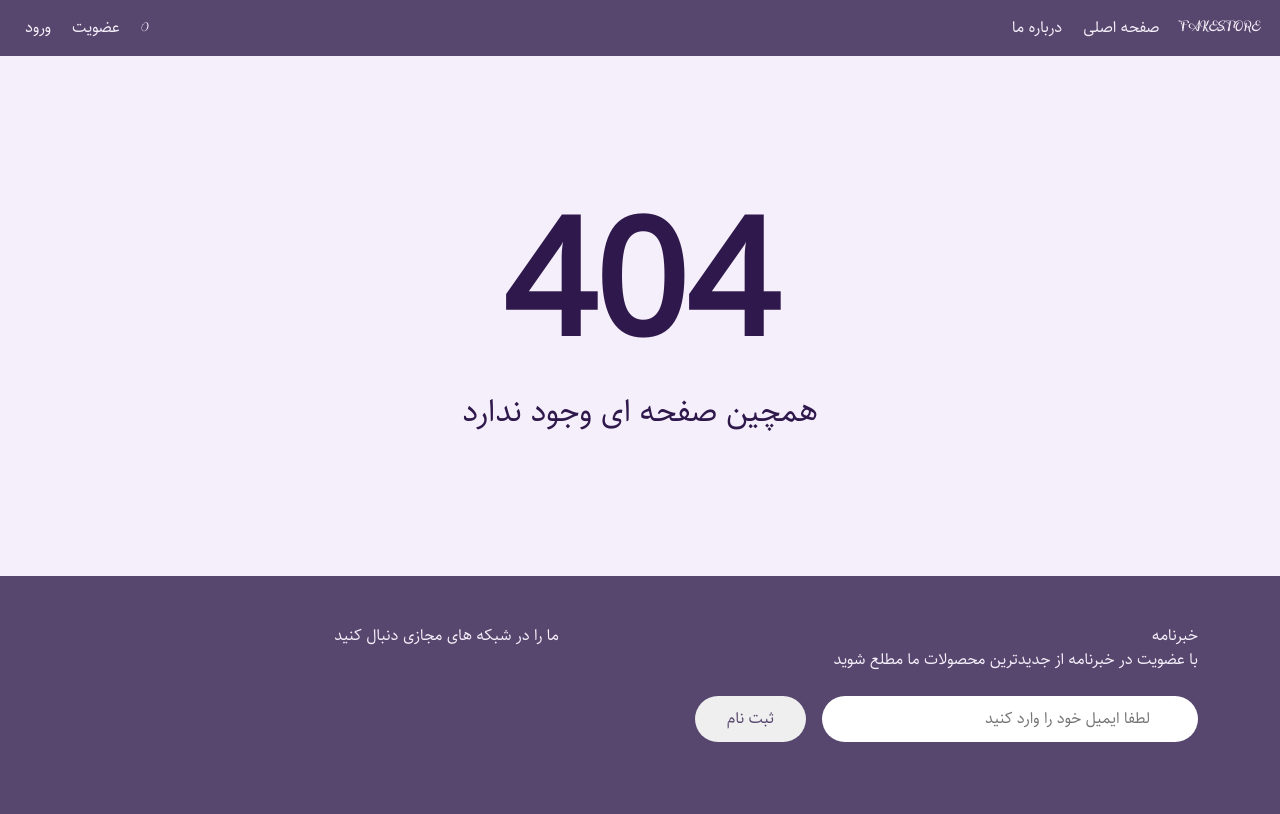
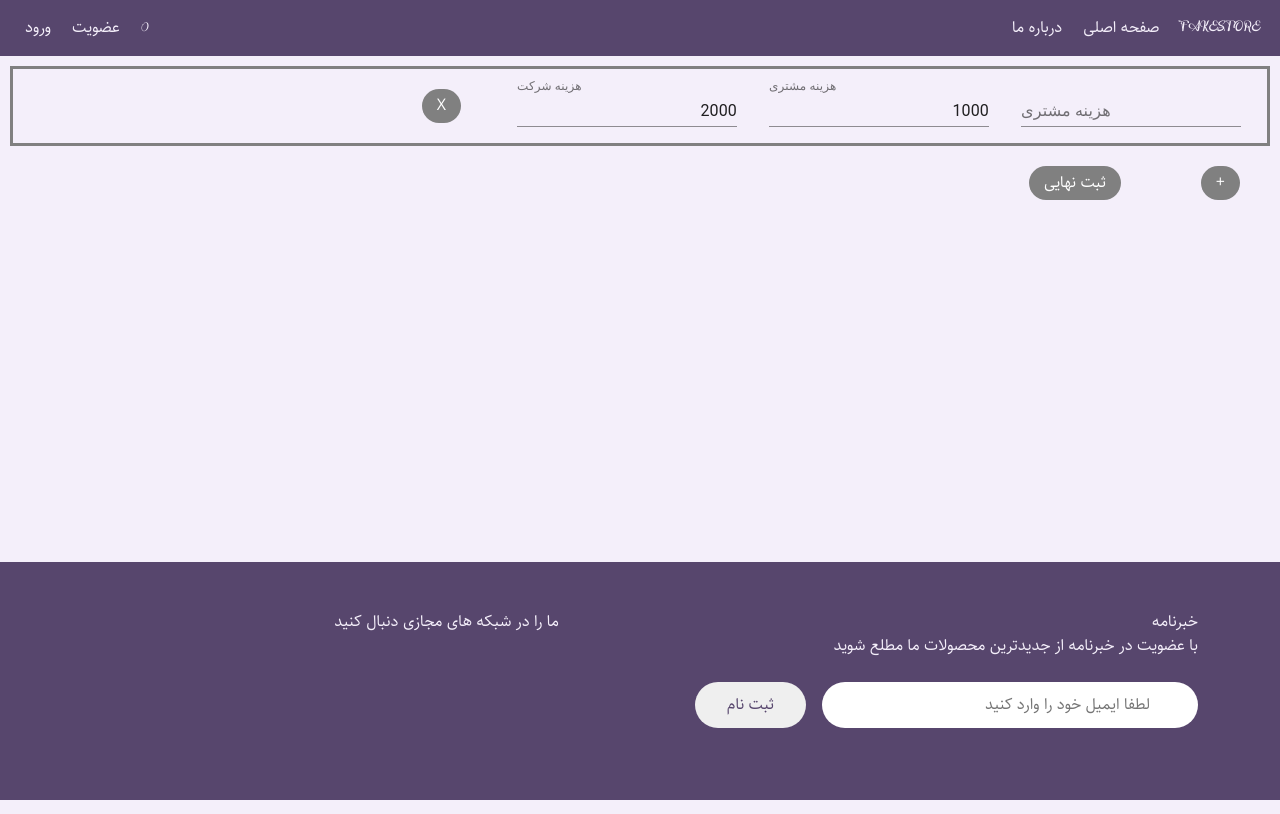
Before and after one commit to fatemeRasolzade/fakeStoreWebsite, a React (Create React App) app: page /test in a window 1280 px wide. Before the commit this address had no page. Built offline with nearby package versions, Linux system fonts and the light colour scheme; some icons are missing.

Commit message:
test commit

```diff
--- a/package.json
+++ b/package.json
@@ -3,6 +3,7 @@
   "version": "0.1.0",
   "private": true,
   "dependencies": {
+    "@material-ui/core": "^4.12.3",
     "@testing-library/jest-dom": "^5.11.4",
     "@testing-library/react": "^11.1.0",
     "@testing-library/user-event": "^12.1.10",
--- a/src/App.js
+++ b/src/App.js
@@ -14,6 +14,7 @@ import NotFound from './components/common/NotFound';
 import history from './Utils/history';
 import ErrorBoundary from './Utils/ErrorBoundary';
 import Notification from './Utils/Notification';
+import Test from './components/Test';
 // import PrivateRoute from './components/login/PrivateRoute';
 
 const App = () => {
@@ -29,6 +30,7 @@ const App = () => {
                 <Router history={history}>
                     <Mainlayout>
                         <Switch>
+                            <Route path="/test" component={Test} />
                             <Route path="/cart/:id" component={Cart} />
                             <Route path="/about-us" component={AboutUs} />
                             <Route path="/login" component={Login} />
--- /dev/null
+++ b/src/components/Test.js
@@ -0,0 +1,79 @@
+import React, { useState } from 'react';
+import TestElements from './TestElements';
+
+const Test = () => {
+
+    const [elements, setElements] = useState([
+        {
+            currency: "",
+            price: "1000",
+            cost: "2000",
+            textError: ""
+        },
+    ])
+
+    const addForm = () => {
+        let element = {
+            currency: "",
+            price: "",
+            cost: "",
+            textError: ""
+        }
+        let newElements = [...elements]
+        newElements.push(element)
+        setElements(newElements)
+    }
+
+    const handleChange = (index, e) => {
+        let newArr = [...elements];
+        newArr[index] = {
+                ...newArr[index],
+                [e.target.name]: e.target.value
+        };
+        setElements(newArr)
+    }
+
+    const deleteForm = (index) => {
+        let filterElements = elements.filter((_,e) => e !== index)
+        setElements(filterElements)
+    }
+
+    const handleSubmit = () => {
+        let el
+        let newArr = [...elements]
+        for(el in elements){
+            if(elements[el].currency === "" || elements[el].price === "" || elements[el].cost === ""){
+                newArr[el] = {
+                    ...newArr[el],
+                    textError: `همه فیلد های سطر ${parseInt(el)+1} باید پر شود`
+                }
+            }else{
+                newArr[el] = {
+                    ...newArr[el],
+                    textError: ""
+                }
+            }
+            setElements(newArr)
+        }
+    }
+
+    return (
+        <div>
+            {elements.map((element, index) => (
+                <TestElements
+                element={element}
+                deleteForm={deleteForm}
+                handleChange={handleChange}
+                index={index}/>
+            ))}
+                <button style={{padding: '5px 15px', margin: '10px 40px', border:'none', borderRadius: '50px', background: 'gray', color: 'white'}}
+                   onClick={addForm}
+                >+</button>
+                <button style={{padding: '5px 15px', margin: '10px 40px', border:'none', borderRadius: '50px', background: 'gray', color: 'white'}}
+                    onClick={handleSubmit}
+                >ثبت نهایی</button>
+        </div>
+    )
+}
+
+export default Test
--- /dev/null
+++ b/src/components/TestElements.js
@@ -0,0 +1,64 @@
+import React, { useState, useEffect } from 'react'
+import InputLabel from '@material-ui/core/InputLabel';
+import MenuItem from '@material-ui/core/MenuItem';
+import FormControl from '@material-ui/core/FormControl';
+import Select from '@material-ui/core/Select';
+import { TextField } from '@material-ui/core';
+
+const TestElements = ({element, deleteForm, handleChange, index, text}) => {
+
+    const [open, setOpen] = useState()
+
+    const handleOpen = () => {
+        setOpen(true)
+    }
+
+    const handleClose = () => {
+        setOpen(false)
+    }
+
+    return (
+        <div>
+            <div style={{border: "3px solid gray", padding: '10px', margin: '10px'}}>
+                {/* <FormControl className="mx-3" style={{width: '200px'}}>
+                    <InputLabel id="demo-controlled-open-select-label">نوع ارز</InputLabel>
+                    <Select
+                        labelId="demo-controlled-open-select-label"
+                        id="demo-controlled-open-select"
+                        open={open}
+                        onClose={handleClose}
+                        onOpen={handleOpen}
+                        value={element.currency}
+                        onChange={(e) => handleChange(index, e)}
+                    >
+                        <MenuItem value="">
+                            <em>None</em>
+                        </MenuItem>
+                        <MenuItem value={10}>Ten</MenuItem>
+                        <MenuItem value={20}>Twenty</MenuItem>
+                        <MenuItem value={30}>Thirty</MenuItem>
+                    </Select>
+                </FormControl> */}
+
+                <TextField className="mx-3" id="standard-basic" label="هزینه مشتری" name="currency"
+                    value={element.currency}
+                    onChange={(e) => handleChange(index, e)}
+                />
+                <TextField className="mx-3" id="standard-basic" label="هزینه مشتری" name="price"
+                    value={element.price}
+                    onChange={(e) => handleChange(index, e)}
+                />
+                <TextField className="mx-3" id="standard-basic" label="هزینه شرکت" name="cost"
+                    value={element.cost}
+                    onChange={(e) => handleChange(index, e)}
+                />
+                <button style={{padding: '5px 15px', margin: '10px 40px', border:'none', borderRadius: '50px', background: 'gray', color: 'white'}}
+                   onClick={() => deleteForm(index)}
+                >X</button>
+                <p style={{fontSize: "20px", color: "pink"}}>{element.textError}</p>
+            </div>
+        </div>
+    )
+}
+
+export default TestElements
--- a/src/services/config.json
+++ b/src/services/config.json
@@ -1,3 +1,3 @@
 {
-    "server":"https://fakestoreapi.com"
+    "server":"https://gdgdrgdg.com"
 }
```
Also changed, not shown: 1 other file (tests, documents, lock files or other folders).
